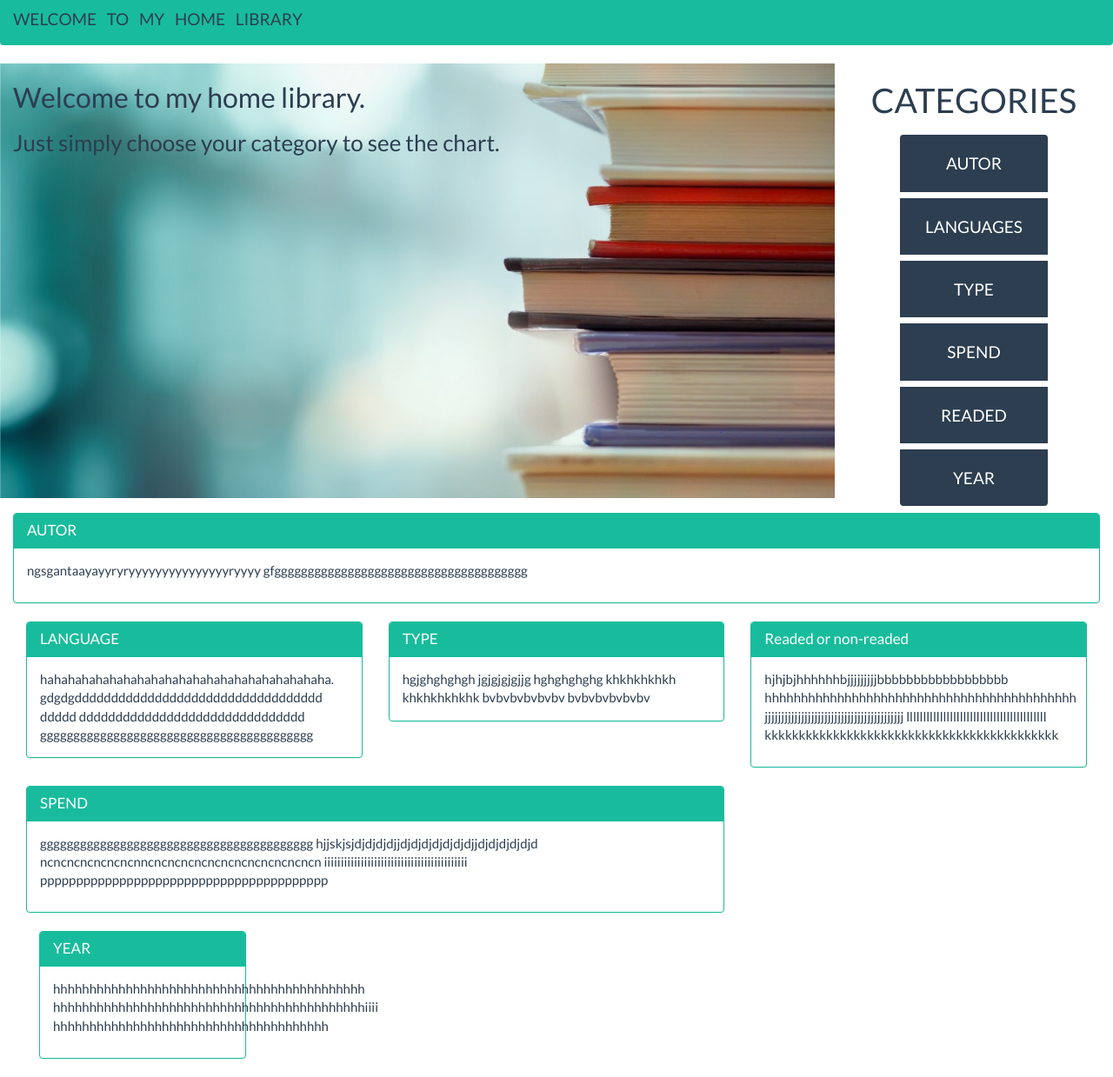
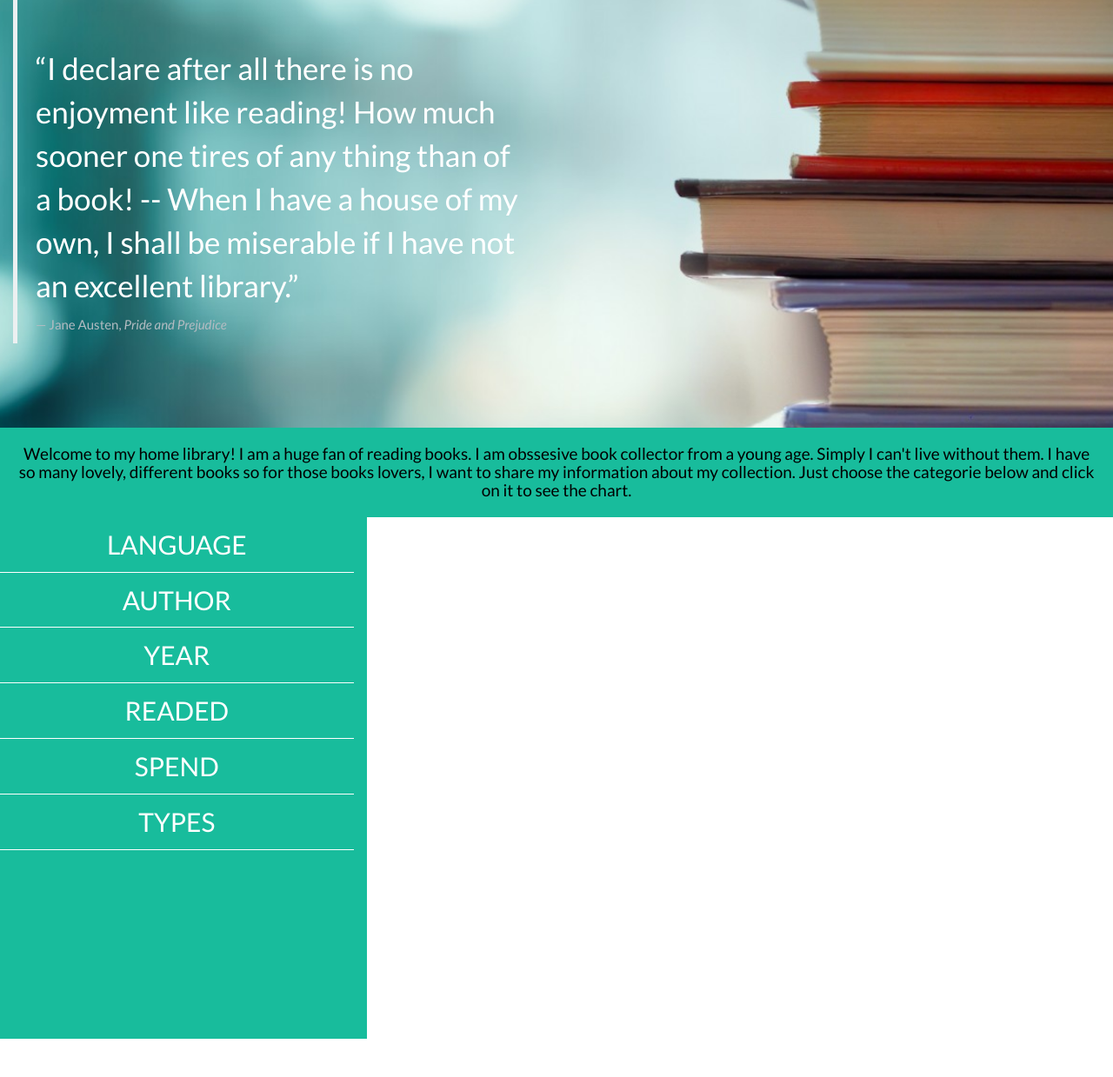
Before and after one commit to Code-Institute-Submissions/Home-library, a plain HTML site: page index.html in a window 1280 px wide. Shown: the part 8-1247 px from the top of the page at 87% size. After the commit the page ends 1203 px from the top, so only its background shows below. Drawn offline with nearby package versions, Linux system fonts and the light colour scheme; a script that the page names is missing.

Commit message:
Removed navbar from the top and added side bar

```diff
--- a/index.html
+++ b/index.html
@@ -26,158 +26,54 @@
   <script src="static/js/graphs.js"></script>
 
 
-
-
 </head>
 <body>
-   <!--HEADER-->
   <header>
-        <div class="navbar navbar-inverse">
-              <div class="container-fluid">
-                <div class="navbar-header">
-                  <a class="navbar-brand" href="#">WELCOME TO MY HOME LIBRARY</a>
+    <div class="row">
+        <div class="col-xs-12 photo">
+          <div class="col-xs-12 col-md-6">
+          <blockquote>
+            <p>“I declare after all there is no enjoyment like reading!
+                How much sooner one tires of any thing than of a book! -- When I have a house of my own, I shall be miserable if I have not an excellent library.” </p>
+            <small>Jane Austen, <cite title="Source Title">Pride and Prejudice</cite></small>
+          </blockquote>
           </div>
         </div>
     </div>
   </header>
-   <!--/HEADER-->
-
-   <!--NAV-->
-    <nav class="container-fluid">
+  <section>
+    <div class="container-fluid">
       <div class="row">
-        <div class="col-md-9 photo">
-          <h2>Welcome to my home library.</h2>
-            <h3>Just simply choose your category to see the chart.</h3>
+        <div class="col-xs-12 col-md-12 box">
+          <h4>Welcome to my home library!
+           I am a huge fan of reading books.
+           I am obssesive book collector from a young age.
+           Simply I can't live without them. I have so many lovely, different books so for those books lovers, I want to share my information about my collection.
+           Just choose the categorie below and click on it to see the chart.  </h4>
         </div>
-
-        <div class="col-md-3">
+      </div>
+    </div>
+  </section>
+  <section>
+    <div class="container-fluid">
       <div class="row">
-            <div class="heading">
-              <h1>CATEGORIES</h1>
-              <div class="btn-group-vertical">
-                <a href="#" class="btn btn-primary btn-lg">AUTOR</a>
-                <a href="#" class="btn btn-primary btn-lg">LANGUAGES</a>
-                <a href="#" class="btn btn-primary btn-lg">TYPE</a>
-                <a href="#" class="btn btn-primary btn-lg">SPEND</a>
-                <a href="#" class="btn btn-primary btn-lg">READED</a>
-                <a href="#" class="btn btn-primary btn-lg">YEAR</a>
+        <div class="col-sm-12 col-md-4 sidebar">
+          <div class="row">
+            <div class="col-sm-12 col-md-12">
+              <ul id="nav">
+                <li><a href="#"></a>LANGUAGE</li>
+                <li><a href="#"></a>AUTHOR</li>
+                <li><a href="#"></a>YEAR</li>
+                <li><a href="#"></a>READED</li>
+                <li><a href="#"></a>SPEND</li>
+                <li><a href="#"></a>TYPES</li>
+              </ul>
             </div>
           </div>
         </div>
       </div>
     </div>
-    </nav>
-    <!--/NAV-->
-
-
-
-
-<main>
-    <section class="container-fluid">
-      <div class="row">
-        <div class="col-sm-12 col-md-12 chart">
-          <div class="panel panel-success">
-            <div class="panel-heading">
-              <h3 class="panel-title">AUTOR</h3>
-            </div>
-              <div class="panel-body">
-                <p>ngsgantaayayyryryyyyyyyyyyyyyyyryyyy
-                  gfgggggggggggggggggggggggggggggggggggggg</p>
-                    <div id="author-balance"></div>
-              </div>
-            </div>
-          </div>
-        </div>
-      </div>
-
-      <div class="col-sm-6 col-md-4 chart">
-        <div class="panel panel-success">
-  <div class="panel-heading">
-    <h3 class="panel-title">LANGUAGE</h3>
-  </div>
-  <div class="panel-body">
-    hahahahahahahahahahahahahahahahahahahahaha.
-    gdgdgdddddddddddddddddddddddddddddddddd
-    ddddd   ddddddddddddddddddddddddddddddd
-    ggggggggggggggggggggggggggggggggggggggggg
-     <div id="language-balance"></div>
-  </div>
-</div>
-
-      </div>
-
-      <div class="col-sm-6 col-md-4 chart">
-        <div class="panel panel-success">
-  <div class="panel-heading">
-    <h3 class="panel-title">TYPE</h3></h3>
-  </div>
-  <div class="panel-body">
-      hgjghghghgh
-      jgjgjgjgjjg
-      hghghghghg
-      khkhkhkhkh
-      khkhkhkhkhk
-      bvbvbvbvbvbv
-      bvbvbvbvbvbv
-    <div id="type-balance"></div>
-  </div>
-</div>
-      </div>
-
-      <div class="col-sm-6 col-md-4 chart">
-        <div class="panel panel-success">
-  <div class="panel-heading">
-    <h3 class="panel-title">Readed or non-readed</h3>
-  </div>
-  <div class="panel-body">
-      <p>hjhjbjhhhhhhbjjjjjjjjjbbbbbbbbbbbbbbbbbb
-      hhhhhhhhhhhhhhhhhhhhhhhhhhhhhhhhhhhhhhhhhhh
-      jjjjjjjjjjjjjjjjjjjjjjjjjjjjjjjjjjjjjjjjjj
-      llllllllllllllllllllllllllllllllllllllllll
-      kkkkkkkkkkkkkkkkkkkkkkkkkkkkkkkkkkkkkkkkkkk</p>
-    <div id="readed-balance"></div>
-  </div>
-</div>
-      </div>
-       <div class="col-sm-6 col-md-8 chart" id="spend-div">
-        <div class="panel panel-success">
-  <div class="panel-heading">
-    <h3 class="panel-title">SPEND</h3>
-  </div>
-  <div class="panel-body">
-    <p>ggggggggggggggggggggggggggggggggggggggggg
-    hjjskjsjdjdjdjdjjdjdjdjdjdjdjdjjdjdjdjdjdjd
-    ncncncncncncncnncncncncncncncncncncncncncn
-    iiiiiiiiiiiiiiiiiiiiiiiiiiiiiiiiiiiiiiiiiii
-    pppppppppppppppppppppppppppppppppppppppp</p>
-     <div id="spend-balance"></div>
-  </div>
-</div>
-
-
-      <div class="col-sm-6 col-md-4 chart" id="year-div">
-       <div class="panel panel-success">
-  <div class="panel-heading">
-    <h3 class="panel-title">YEAR</h3>
-  </div>
-  <div class="panel-body">
-      <p>hhhhhhhhhhhhhhhhhhhhhhhhhhhhhhhhhhhhhhhhhhh
-      hhhhhhhhhhhhhhhhhhhhhhhhhhhhhhhhhhhhhhhhhhhiiii
-      hhhhhhhhhhhhhhhhhhhhhhhhhhhhhhhhhhhhhh</p>
-    <div id="year-balance"></div>
-  </div>
-</div>
-      </div>
-
-
-
-      </div>
-      </div>
-      </div>
-
-        </div>
   </section>
-</main>
 
    <footer>
 
--- a/static/css/style.css
+++ b/static/css/style.css
@@ -1,17 +1,9 @@
-
-body {
+* {
     margin: 0;
     padding: 0;
 }
 
-/*........................Header*/
-
-.navbar-header {
-    word-spacing: 8px;
-    font-size: 30px;
-    margin: 0;
-    padding: 0;
-}
+/*---------------------Header*/
 
 .photo {
     background-image: url("../../assets/book1.jpg");
@@ -22,24 +14,62 @@ body {
     position: relative;
 }
 
-.heading {
-    text-align: center;
+blockquote p {
+    font-size: 35px;
+    color: #fff;
+    padding-top: 50px;
 }
 
-.btn-group-vertical a {
-    margin: 8px 0px;
+@media (max-width: 767px) {
+    blockquote p {
+        font-size: 30px;
+        color: #F08080;
+    }
+}
+
+/*---------------------Alert*/
+
+.container-fluid {
+    padding: 0;
+}
+
+.box {
+    width: 100%;
+    background-color: #18bc9c;
+    margin: 0;
+    padding: 0;
 }
 
 
+h4 {
+    text-align: center;
+    margin: 0;
+    padding: 20px 35px;
+    color: #000;
+}
 
+/*-----------------------Sidebar*/
 
+.sidebar {
+    background-color: #18bc9c;
+    height: 600px;
+}
 
+#nav {
 
+}
 
+#nav li {
+    list-style: none;
+    color: #fff;
+    font-size: 30px;
+    padding-top: 10px;
+    padding-bottom: 10px;
+    text-align: center;
+    border-bottom: 1px solid;
+}
 
-
-/*.........................MAIN*/
-
-/*.chart {
-    overflow: auto;
-}*/
+#nav li:hover {
+    color: #000;
+    transition-duration: 1s;
+}
--- a/static/js/graphs.js
+++ b/static/js/graphs.js
@@ -4,6 +4,7 @@
 
 function makeGraphs(error, booksData) {
    var ndx = crossfilter(booksData);
+
    show_spend(ndx);
    show_readed(ndx);
    show_year(ndx);
@@ -20,7 +21,7 @@ function show_author(ndx){
     var group = dim.group();
 
     dc.barChart("#author-balance")
-        .width(1300)
+        .width(900)
         .height(600)
         .margins({top:10, right:70, bottom:30, left: 70})
         .dimension(dim)
@@ -40,8 +41,8 @@ function show_languages(ndx){
     var group = dim.group();
 
     dc.barChart("#language-balance")
-        .width(400)
-        .height(300)
+        .width(600)
+        .height(400)
         .margins({top:10, right:50, bottom:30, left:50})
         .dimension(dim)
         .group(group)
@@ -59,8 +60,8 @@ function show_readed(ndx){
     var group = dim.group();
 
     dc.barChart("#readed-balance")
-        .width(400)
-        .height(300)
+        .width(600)
+        .height(400)
         .margins({top:10, right:50, bottom:30, left:50})
         .dimension(dim)
         .group(group)
@@ -79,8 +80,8 @@ function show_type(ndx){
     var group = dim.group();
 
     dc.pieChart("#type-balance")
-        .height(350)
-        .radius(100)
+        .height(500)
+        .radius(300)
         .transitionDuration(500)
         .dimension(dim)
         .group(group)
@@ -124,8 +125,8 @@ function show_year(ndx){
     var group = dim.group();
 
     dc.pieChart("#year-balance")
-        .height(350)
-        .radius(100)
+        .height(500)
+        .radius(300)
         .transitionDuration(500)
         .dimension(dim)
         .group(group)
```
Lines whose indentation alone changed are shown as unchanged.
